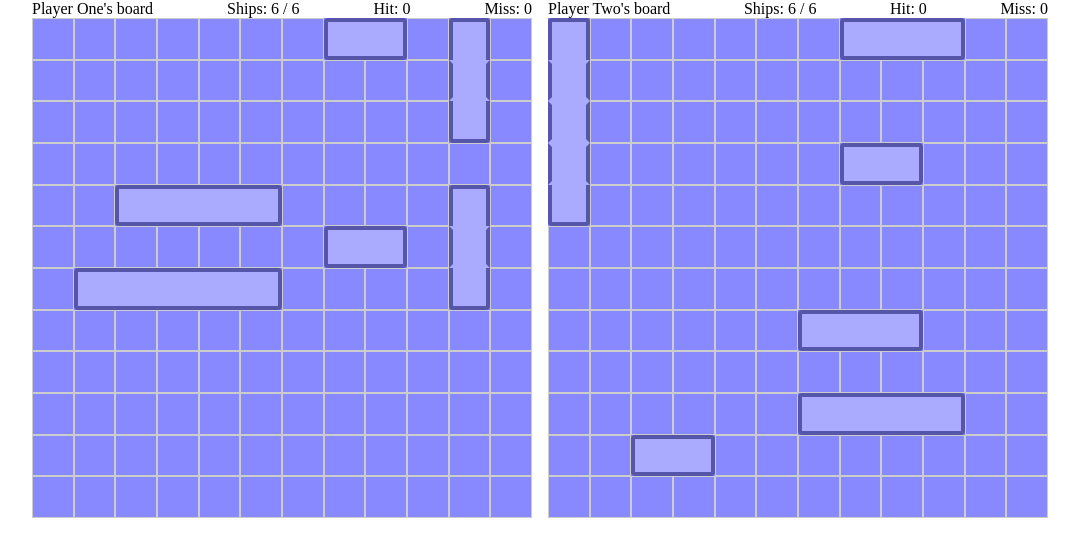
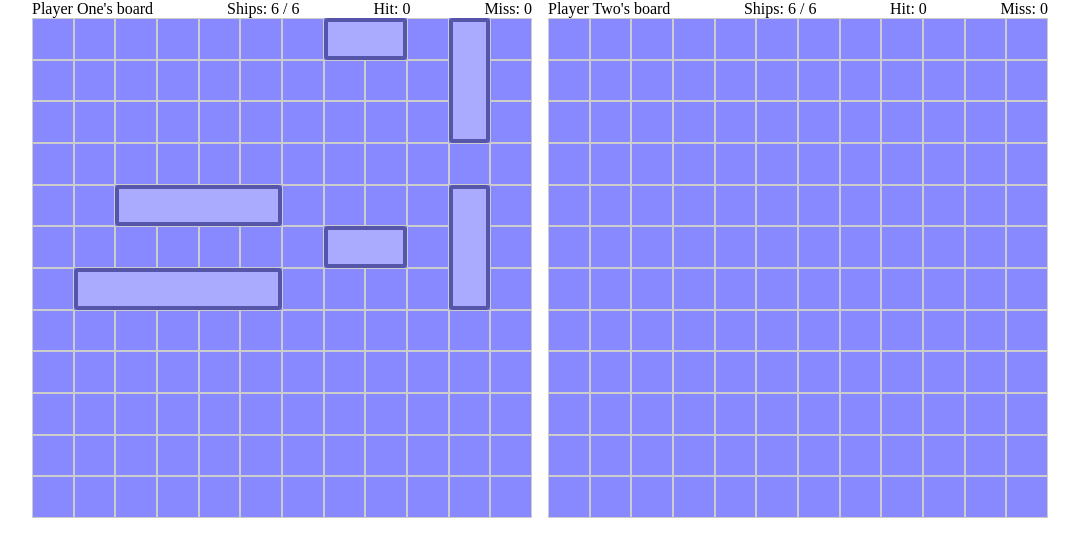
Before and after one commit to m1v8a/project-battleship, a website built with webpack: page src/index.html in a window 1280 px wide. Shown: the whole page, without its empty margins (100-1179 px from the left). Built offline with nearby package versions, Linux system fonts and the light colour scheme.

Commit message:
fix(UI): destroyed ships showing 4 borders instead of 2
if a vertical ship got destroyed, it supposed to only show 2 borders
'left' and 'right', but instead it shows all 4

```diff
--- a/src/classes/Game.js
+++ b/src/classes/Game.js
@@ -20,7 +20,7 @@ export class Game {
     playerTwoGrid.style.gridTemplate = `repeat(${BOARD_SIZE}, 1fr) / repeat(${BOARD_SIZE}, 1fr)`;
 
     this.deployShipsRandomly(this.playerOne);
-    this.deployShipsRandomly(this.playerTwo);
+    this.deployShipsRandomly(this.playerTwo, { hidden: true });
     this.update();
 
     // CONTROLS
@@ -48,41 +48,46 @@ export class Game {
         div.className = "cell";
         div.dataset.x = x;
         div.dataset.y = y;
-        // div.textContent = `${x}-${y}`; // debug
 
         // update
         const cell = grid[x][y];
         if (cell.ship) {
-          div.classList.add("ship");
-
-          const [tail1, tail2] = cell.ship.tails;
-          console.log(cell.ship.length, tail1, tail2);
-          if (x === tail1[0] && y === tail1[1]) {
-            if (cell.ship.orientation === HORIZONTAL) {
-              div.classList.add("tail-front-h");
-            } else {
-              div.classList.add("tail-front-v");
-            }
-          } else if (x === tail2[0] && y === tail2[1]) {
-            if (cell.ship.orientation === HORIZONTAL) {
-              div.classList.add("tail-end-h");
-            } else {
-              div.classList.add("tail-end-v");
-            }
-          } else {
-            if (cell.ship.orientation === HORIZONTAL) {
-              div.classList.add("ship-body-h");
-            } else {
-              div.classList.add("ship-body-v");
-            }
+          if (!cell.ship.hidden) {
+            this.#setClasses(div, cell, x, y);
           }
         }
 
         if (cell.destroyed) {
+          if (cell.ship) {
+            this.#setClasses(div, cell, x, y);
+          }
           div.classList.add("destroyed");
         }
 
         gridEl.appendChild(div);
+      }
+    }
+  }
+
+  static #setClasses(div, cell, x, y) {
+    div.classList.add("ship");
+    // get the tails of the ship, and add classes depending on it's orientation
+    const [tail1, tail2] = cell.ship.tails;
+    if (cell.ship.orientation === HORIZONTAL) {
+      if (x === tail1[0] && y === tail1[1]) {
+        div.classList.add("tail-front-h");
+      } else if (x === tail2[0] && y === tail2[1]) {
+        div.classList.add("tail-end-h");
+      } else {
+        div.classList.add("ship-body-h");
+      }
+    } else {
+      if (x === tail1[0] && y === tail1[1]) {
+        div.classList.add("tail-front-v");
+      } else if (x === tail2[0] && y === tail2[1]) {
+        div.classList.add("tail-end-v");
+      } else {
+        div.classList.add("ship-body-v");
       }
     }
   }
@@ -112,7 +117,7 @@ export class Game {
     shipsTotalEl.textContent = shipsCount;
   }
 
-  static deployShipsRandomly(player) {
+  static deployShipsRandomly(player, opts = { hidden: false }) {
     player.board.getShips().forEach((ship) => {
       const unOccupiedCells = player.board.getUnoccupiedCells();
       const flip = Math.floor(Math.random() * 2);
@@ -125,7 +130,7 @@ export class Game {
           ship.toggleOrientation();
         }
         try {
-          player.board.deploy(ship, x, y);
+          player.board.deploy(ship, x, y, opts);
           deployError = false;
         } catch (error) {
           deployError = true;
--- a/src/style.css
+++ b/src/style.css
@@ -9,6 +9,7 @@
   gap: 1rem;
   justify-content: center;
 }
+
 
 .scoreboard {
   display: flex;
@@ -67,8 +68,8 @@
 }
 
 .ship-body-v {
-  border-top-color: transparent;
-  border-bottom-color: transparent;
+  border-top: transparent;
+  border-bottom: transparent;
 }
 
 .tail-front-h {
```
